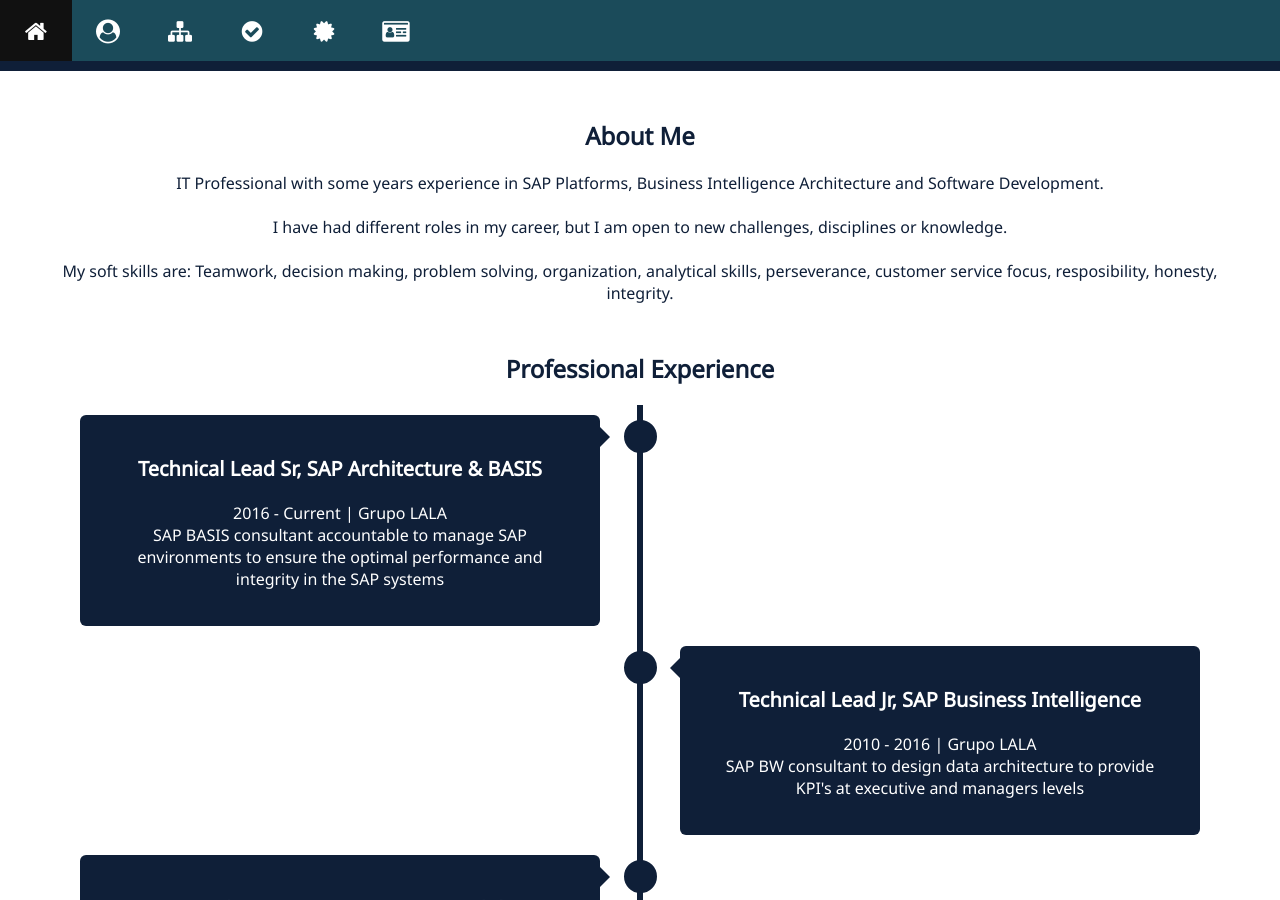
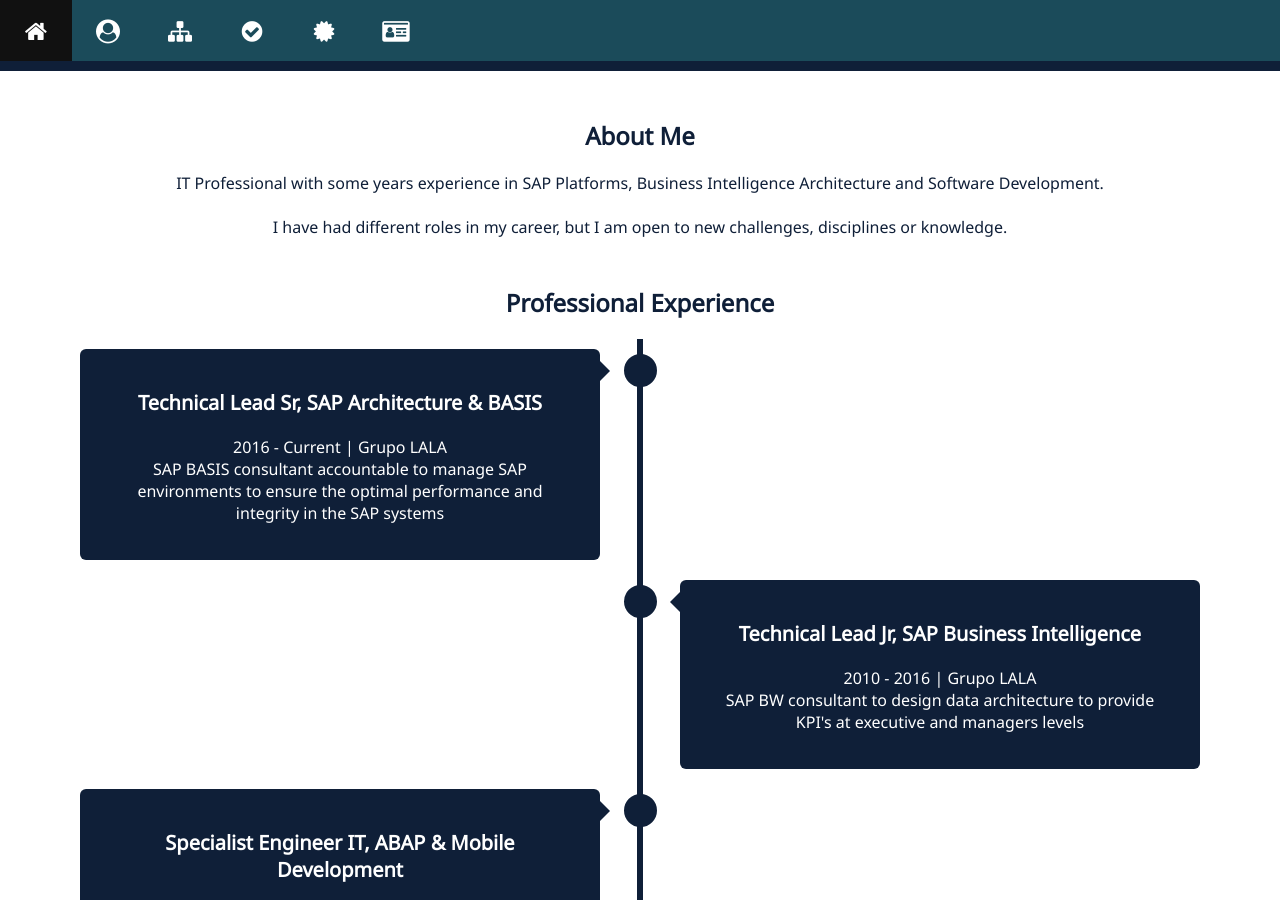
Before and after one commit to blackc0mb/blackc0mb.github.io, a Jekyll site: the page cv/index.html, which Jekyll copies as it is, in a window 1280 px wide and 900 px high, scrolled down 829 px. Built offline with Jekyll 4.4.1, drawn with Linux system fonts in a browser that asks for light colours.

Commit message:
soft skills deleted

```diff
--- a/cv/index.html
+++ b/cv/index.html
@@ -55,8 +55,6 @@
                      IT Professional with some years experience in SAP Platforms, Business Intelligence Architecture and Software Development.
                      <br><br>
                      I have had different roles in my career, but I am open to new challenges, disciplines or knowledge.
-                     <br><br>
-                     My soft skills are: Teamwork, decision making, problem solving, organization, analytical skills, perseverance, customer service focus, resposibility, honesty, integrity.
                   </p>
                </div>
             </div>
```
